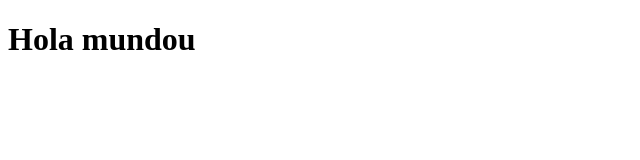
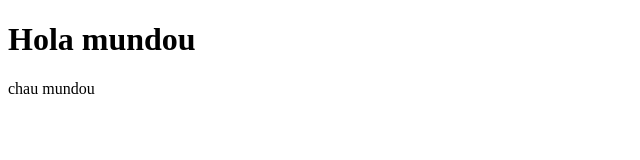
Before and after one commit to g4briie1/MiPrimerRepositorio, a plain HTML site: page index.html in a window 1280 px wide. Shown: the whole page, without its empty margins (0-640 px from the left). Drawn offline with Linux system fonts and the light colour scheme.

Commit message:
chau loco, nv

```diff
--- a/index.html
+++ b/index.html
@@ -5,5 +5,6 @@
 </head>
 <body>
     <h1>Hola mundou</h1>
+    <p>chau mundou</p>
 </body>
 </html>
```
